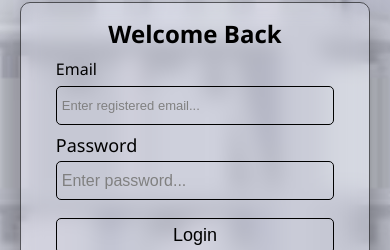
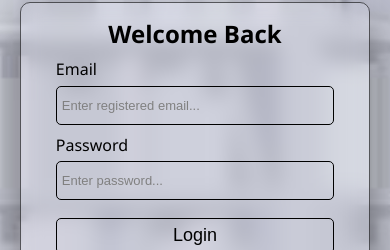
Before and after one commit to Sufiyan3101/PDF-RAG, a React (Vite) app: page /login in a window 390 px wide. Shown: the part 209-459 px from the top of the page. Built offline with nearby package versions, Linux system fonts and the light colour scheme; no server answers.

Commit message:
update login and reg screen

```diff
--- a/src/styles/login.css
+++ b/src/styles/login.css
@@ -211,13 +211,10 @@
   .loginLabel{
     font-size: x-large;
   }
-  .usernameOrEmailLabel{
+  .usernameOrEmailLabel, .passLabel{
     font-size: medium;
   }
-  .usernameOrEmailInput{
-    font-size: small;
-  }
-  .usernameOrEmailInput::placeholder{
+  .usernameOrEmailInput, .usernameOrEmailInput::placeholder, .passInput, .passInput::placeholder{
     font-size: small;
   }
 }
--- a/src/styles/register.css
+++ b/src/styles/register.css
@@ -174,10 +174,7 @@
   .usernameOrEmailLabelReg{
     font-size: medium;
   }
-  .usernameOrEmailInputReg{
-    font-size: small;
-  }
-  .usernameOrEmailInputReg::placeholder{
+  .usernameOrEmailInputReg, .usernameOrEmailInputReg::placeholder, .passInputReg, .passInputReg::placeholder{
     font-size: small;
   }
 }
```
